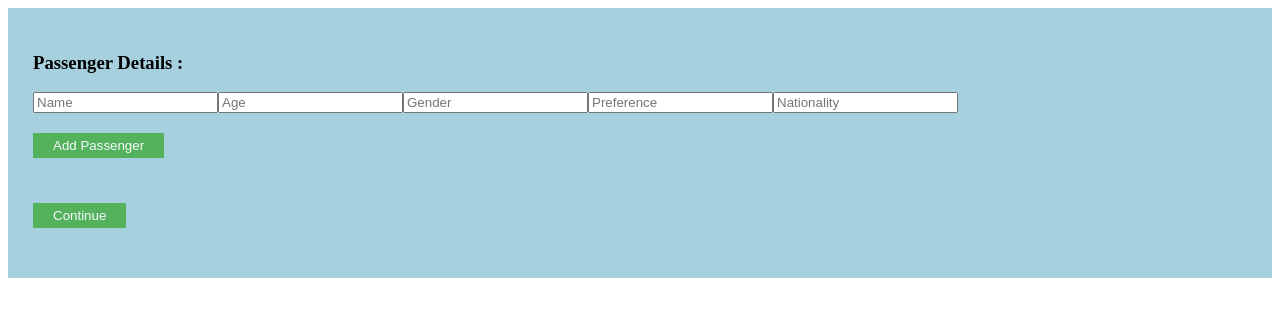
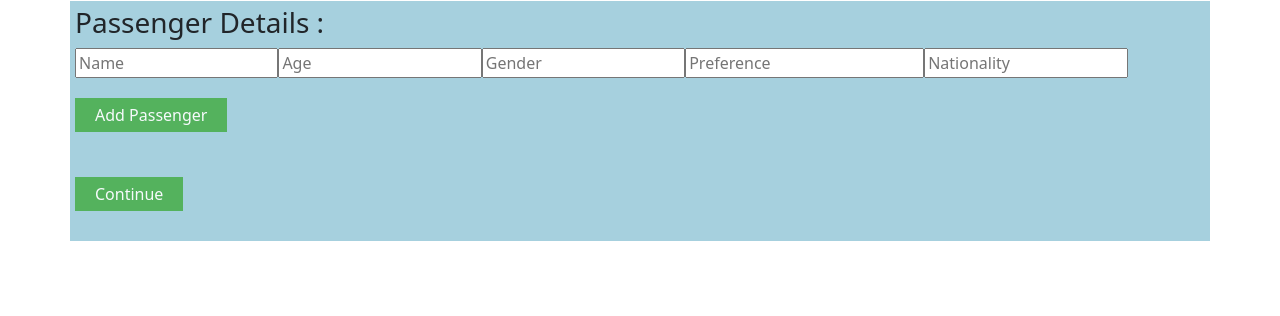
Before and after one commit to Ramizf25/Train-Booking-App, a React (Create React App) app: page /passenger in a window 1280 px wide. Shown: the top 316 px of the page. Built offline with nearby package versions, Linux system fonts and the light colour scheme.

Commit message:
passenger slice added

```diff
--- a/public/index.html
+++ b/public/index.html
@@ -3,6 +3,8 @@
   <head>
     <meta charset="utf-8" />
     <link rel="icon" href="%PUBLIC_URL%/favicon.ico" />
+    <link href="https://cdn.jsdelivr.net/npm/bootstrap@5.3.0-alpha1/dist/css/bootstrap.min.css" rel="stylesheet" integrity="sha384-GLhlTQ8iRABdZLl6O3oVMWSktQOp6b7In1Zl3/Jr59b6EGGoI1aFkw7cmDA6j6gD" crossorigin="anonymous">
+    <script src="https://cdn.jsdelivr.net/npm/bootstrap@5.3.0-alpha1/dist/js/bootstrap.bundle.min.js" integrity="sha384-w76AqPfDkMBDXo30jS1Sgez6pr3x5MlQ1ZAGC+nuZB+EYdgRZgiwxhTBTkF7CXvN" crossorigin="anonymous"></script>
     <meta name="viewport" content="width=device-width, initial-scale=1" />
     <meta name="theme-color" content="#000000" />
     <meta
--- /dev/null
+++ b/src/Slices/passengerSlice.js
@@ -0,0 +1,28 @@
+import { createSlice, createAsyncThunk } from "@reduxjs/toolkit";
+import axios from "axios";
+
+export const passengerSlice = createSlice({
+
+
+    name: "passenger",
+    initialState: {
+        passenger: [{ name: "", age: "", gender: "", nationality: "", preference: "" }]
+    },
+    reducers: {
+        addRow: (state) => {
+            console.log("slice data", state)
+            state.passenger.push({ name: "", age: "", gender: "", nationality: "", preference: "" });
+            return state;
+        },
+        editRow: (state,action) => {
+            const {value, property, index} = action.payload
+            state.passenger[index][property] = value;
+            console.log("valuesss", state.passenger, action.payload)
+            return state;
+
+        }
+    }
+});
+
+export const {addRow, editRow} = passengerSlice.actions
+export default passengerSlice.reducer
--- a/src/Store/store.js
+++ b/src/Store/store.js
@@ -1,8 +1,10 @@
 import { configureStore } from '@reduxjs/toolkit';
 import trainsReducer from '../Slices/TrainsListSlice'
+import passengerReducer from '../Slices/passengerSlice'
 const myStore = configureStore({
     reducer: {
       TrainsList: trainsReducer,
+      PassengerDetails: passengerReducer,
       //dev: window.__REDUX_DEVTOOLS_EXTENSION__ && window.__REDUX_DEVTOOLS_EXTENSION__()
     },
 
--- a/src/features/Passenger/passengerdetails.js
+++ b/src/features/Passenger/passengerdetails.js
@@ -1,20 +1,21 @@
 import axios from "axios";
 //import {useNavigate} from 'react-router-dom';
 import React, { useEffect, useState } from "react";
+import { useSelector, useDispatch } from "react-redux";
+import { addRow, editRow } from "../../Slices/passengerSlice";
 import './style.css'
 
 
 function Passengerdetails() {
-  const initialState = [
-    { name: "", age: "", gender: "", nationality: "", preference: "" },
-  ];
-  const [data, setData] = useState(initialState);
+  const data = useSelector((state) => {
+    return state.PassengerDetails.passenger;
+  });
+  const dispatch = useDispatch();
 
   useEffect(() => {
-    console.log("DATA MUTATED", data);
+    console.log("DATA xx MUTATED", data);
   }, [data]);
 
-  console.log(data);
 
   function submit(event) {
     for (const ele of data) {
@@ -29,34 +30,31 @@ function Passengerdetails() {
     }
   }
 
-  function addRow(event) {
+  function addaRow(event) {
     event.preventDefault();
     event.stopPropagation();
     console.log(
       "THIS IS THE EVENT PAYLOAD",
-      event.isDefaultPrevented(),
-      event.isPropagationStopped()
+    data
     );
-    setData((d) => {
-      return [...d, { ...initialState[0] }];
-    });
+    dispatch(addRow());
+
   }
 
   function reactToChange(event, property, index) {
-    setData((data) => {
-      data[index][property] = event.target.value;
-      return [...data];
-    });
+    dispatch(editRow({value:event.target.value, property, index}))
+
+
   }
 
   return (
     <div className="container">
-        <h3>Passenger Details :</h3>
+      <h3>Passenger Details :</h3>
       <div className="form">
         {data.map((passenger, index) => {
           return (
-            <div key={"passenger-" + index}>
-              <input
+            <div key={"passenger-" + index} >
+              <input className="input"
                 type={"text"}
                 placeholder="Name"
                 value={passenger.name}
@@ -64,7 +62,7 @@ function Passengerdetails() {
                   reactToChange(event, "name", index);
                 }}
               />
-              <input
+              <input className="input"
                 type={"text"}
                 placeholder="Age"
                 value={passenger.age}
@@ -72,7 +70,7 @@ function Passengerdetails() {
                   reactToChange(event, "age", index);
                 }}
               />
-              <input
+              <input className="input"
                 list="gender"
                 type={"text"}
                 placeholder="Gender"
@@ -101,7 +99,7 @@ function Passengerdetails() {
                 <option value={"Middle"} />
                 <option value={"Upper"} />
               </datalist>
-              <input
+              <input className="input"
                 list="nationality"
                 type={"text"}
                 placeholder="Nationality"
@@ -119,7 +117,7 @@ function Passengerdetails() {
         })}
       </div>
       <div className="button">
-        <button className="buttons" onClickCapture={addRow}>Add Passenger</button><br></br>
+        <button className="buttons" onClickCapture={addaRow}>Add Passenger</button><br></br>
         <button className="buttons" onClickCapture={submit}>Continue</button>
       </div>
     </div>
--- a/src/features/Passenger/style.css
+++ b/src/features/Passenger/style.css
@@ -1,5 +1,5 @@
 .container {
-    padding: 25px;
+    padding: 5px;
     background-color: rgb(166, 208, 222);
     align-self: center;
     margin-top: 1px;
@@ -20,3 +20,8 @@
     opacity: 0.8;
     color: rgba(15, 15, 15, 0.918);
   }
+
+  .input {
+    width: 18%;
+
+  }
```
Also changed, not shown: src/features/Passenger/detailslanding.js (deleted).
